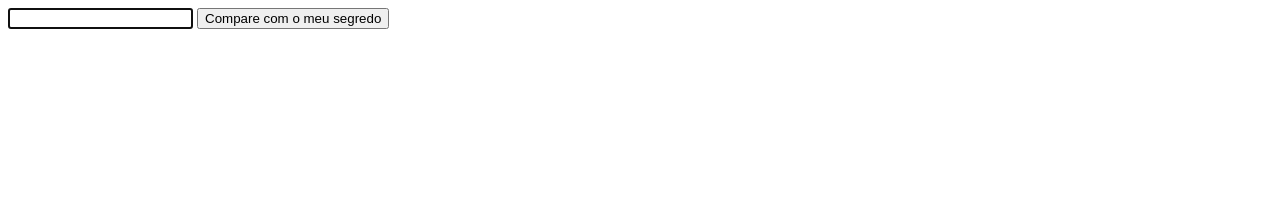
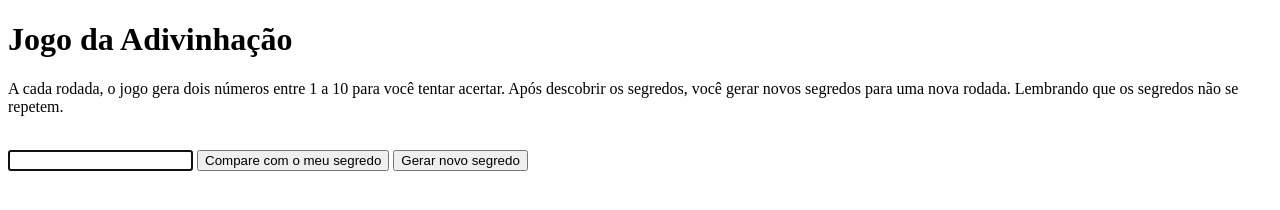
Before and after one commit to WilliamHirayama/jogo-adivinhacao, a plain HTML site: page index.html in a window 1280 px wide. Drawn offline with Linux system fonts and the light colour scheme.

Commit message:
Novo segredo

```diff
--- a/index.html
+++ b/index.html
@@ -8,8 +8,16 @@
 </head>
 <body>
 
+    <h1>Jogo da Adivinhação</h1>
+
+    <p>A cada rodada, o jogo gera dois números entre 1 a 10 para você tentar acertar. Após descobrir os segredos, você gerar novos segredos para uma nova rodada. Lembrando que os segredos não se repetem.</p>
+
+    <br>
+
     <input/>
-    <button>Compare com o meu segredo</button>
+    <button class="compare">Compare com o meu segredo</button>
+
+    <button class="novo-segredo">Gerar novo segredo</button>
 
     <script src="jogo.js"></script>
 
```
